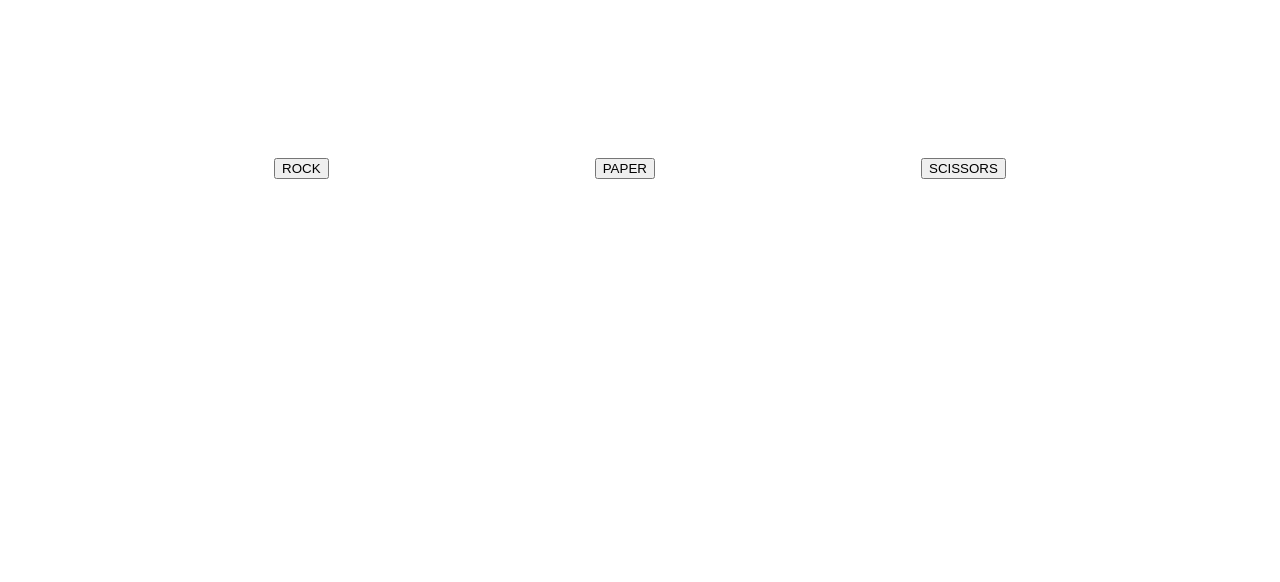
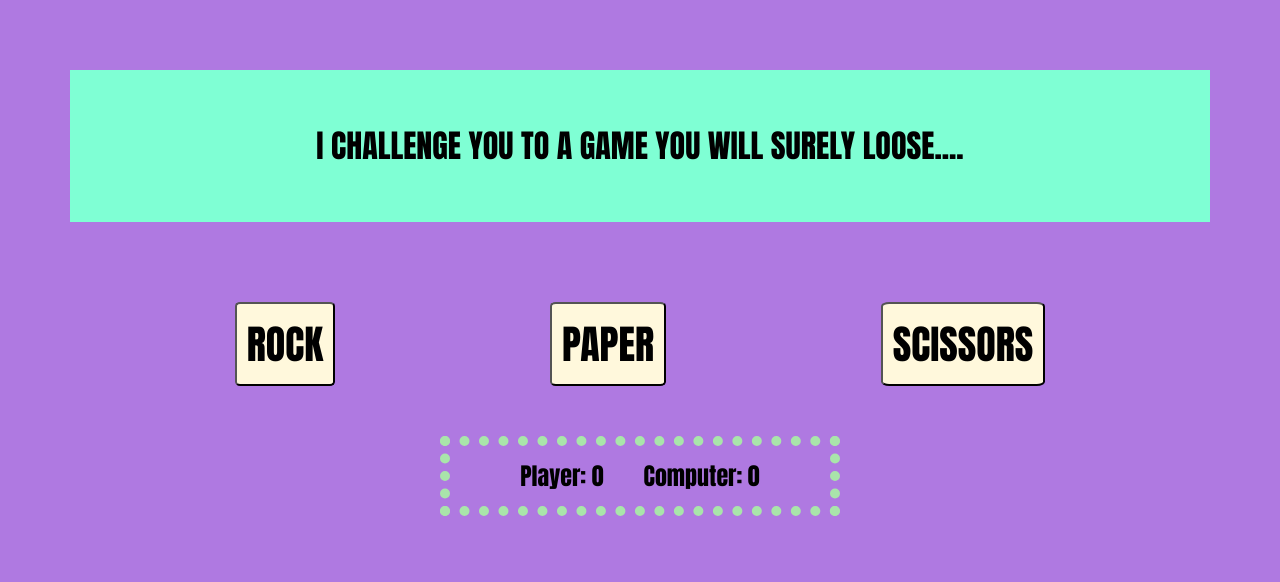
Before and after one commit to orangejamface/rockpaperscissors, a plain HTML site: page rps.html in a window 1280 px wide. Drawn offline with Linux system fonts and the light colour scheme.

Commit message:
styling additions, flexbox + background, border animations, also added  extra messasges to appear using JS

```diff
--- a/java.js
+++ b/java.js
@@ -23,15 +23,21 @@ const gameBtns = document.querySelector('.gameButtons'); //div containing the th
 const newGame = document.querySelector('.newGame'); //play again? button
 
 function resetButton() {
+    if (pScore === 5)   {
+        end.textContent = 'Ok....how about another round?'
+    }
+    else {
+        end.textContent = 'HA, I told you!! try again if you dare'
+    }
     if (pScore === 5 || cScore === 5 ) {
         cScore = 0;
         pScore = 0;
         gameBtns.style.cssText = 'display: none;'
         newGame.style.cssText = 'display: flex;'
-    }  //function to remove play buttons and display reset button
+    }  //function to remove play buttons and display reset button once game is over
 };
 
-newGame.addEventListener('click', resetGame); //when new game button is clicked, call the resetGame function
+newGame.addEventListener('click', resetGame);
 
 
 function resetGame() {
@@ -39,14 +45,14 @@ function resetGame() {
     gameBtns.style.cssText = 'display: flex;';
     playScore.textContent = `Player:  ${pScore}`;
     comScore.textContent = `Computer:  ${pScore}`;
-    end.textContent = '';
+    end.textContent = 'here weeeee go!';
     lastPlay.textContent = '';
     message.textContent = '';
 }
 
 function playRound() {
-    let playerSelection = this.textContent; // sets player selection to whichever button is clicked
-    console.log(playerSelection);
+    let playerSelection = this.textContent; // sets playerSelection to text of whichever button is clicked
+    // console.log(playerSelection);
 
     let computerPlay = numGen();
     if (computerPlay === 1) {
@@ -57,6 +63,7 @@ function playRound() {
             computerSelection = 'SCISSORS'
         }
 
+    // result.style.cssText = 'background-color: red;'
     if  ((playerSelection === 'ROCK' && computerSelection === 'ROCK') ||
         (playerSelection === 'PAPER' && computerSelection === 'PAPER') ||
         (playerSelection === 'SCISSORS' && computerSelection === 'SCISSORS')) {
@@ -77,19 +84,19 @@ function playRound() {
     else {
     result = 'invalid entry';
     }
-    console.log(result);
-    console.log(`Player:  ${pScore}`);
+    // console.log(result);
+    // console.log(`Player:  ${pScore}`);
 
     playScore.textContent = `Player:  ${pScore}`;
     comScore.textContent = `Computer: ${cScore}`;
     lastPlay.textContent = `You played ${playerSelection},
-    I played ${computerSelection}`;
+    Computer played ${computerSelection}`;
     message.textContent = result;
 
 
     if (cScore === 5){
         console.log('GAME OVER')
-        end.textContent = 'GAME OVER!  Better luck nect time'
+        end.textContent = 'GAME OVER!  Better luck next time'
         resetButton();
     }
 
--- a/rps.html
+++ b/rps.html
@@ -4,12 +4,15 @@
     <meta charset="UTF-8">
     <meta http-equiv="X-UA-Compatible" content="IE=edge">
     <meta name="viewport" content="width=device-width, initial-scale=1.0">
-    <title>Document</title>
+    <title>ULTIMATE ROCK PAPER SCISSORS</title>
     <link rel="stylesheet" href="style.css">
 </head>
+
 <body>
 
-<div class="topSpace"></div>
+    <div class="topSpace">
+        <h1 class="end">I CHALLENGE YOU TO A GAME YOU WILL SURELY LOOSE....</h1>
+    </div>
 
     <div class="gameButtons">
         <button id="selection" class="rock">ROCK</button>
@@ -21,20 +24,18 @@
         <button class="newGame">PLAY AGAIN?</button>
     </div>
 
-
-
     <div class="scoreboard">
-    <!-- <h2>SCORE: </h2> -->
-    <h2 class="playScore"></h2>
-    <h2 class="comScore"></h2>
+        <h2 class="playScore">Player: 0</h2>
+        <h2 class="comScore">Computer: 0</h2>
     </div>
 
-<h1 class="end"></h1>
+    <div class="playBoard">
         <h1 class="lastPlay"></h1>
         <h2 class="message"></h2>
+    </div>
 
     <script type="text/javascript" src="java.js"></script>
 
+</body>
 
-</body>
 </html>
--- a/style.css
+++ b/style.css
@@ -1,16 +1,61 @@
 
-.topSpace {
-    height: 150px;
+
+
+*       {
+    font-family: Impact, Haettenschweiler, 'Arial Narrow Bold', sans-serif;
+    box-sizing: border-box;
+    text-align: center;
 }
 
-.message, .gameButtons, .newGame, .pressToReset, .lastPlay, .end, .scoreboard {
+.topSpace {         /* Style applied to message at end of game, appears at top */
+    display: flex;
+    align-items: center;
+    justify-content: center;
+    min-width: 150px;
+    background-color: aquamarine;
+    animation-name: blinkingBack; /* This will be animation for background */
+    animation-duration: 1s;
+    animation-iteration-count: 100;
+    margin: 50px;
+    padding: 30px;
+}
+@keyframes blinkingBack {
+    50% {
+      background-color: #ffcd5f;
+    }
+  }
+
+
+body    {
+    background-color: rgb(175, 121, 225);
+    display: flex;
+    justify-content: center;
+    flex-direction: column;
+    margin: 20px;
+}
+
+.message, .gameButtons, .newGame, .pressToReset, .lastPlay, .scoreboard {
     display: flex;
     justify-content: center;
 }
 
 .scoreboard {
+    border: 10px dotted #6af6e1;
+    animation-name: blinking; /* This will be animation for border */
+    animation-duration: 0.3s;
+    animation-iteration-count: 100;
     margin-top: 50px;
+    width: 400px;
+    height: 80px;
+    align-self: center;
+    align-items: center;
 }
+
+@keyframes blinking {
+    50% {
+      border-color: #ffcd5f;
+    }
+  }
 
 h2      {
     padding-left: 20px;
@@ -24,3 +69,33 @@ h2      {
 .newGame {
     display: none;
 }
+
+.gameButtons, .newGame {
+    margin-top: 30px;
+}
+
+ #selection, .newGame    { /* This style is applied to all buttons */
+    padding: 10px;
+    font-size: 40px;
+    background-color: cornsilk;
+    border-radius: 5%;
+}
+
+
+/* .blinking {
+    border: 10px dotted #9ae2ff;
+    animation-name: blinking;
+    animation-duration: 1s;
+    animation-iteration-count: 100;
+    margin-top: 50px;
+    width: 400px;
+    height: 80px;
+    align-self: center;
+    flex-direction: row; */
+    /* align-items: center; */
+  /* }
+  @keyframes blinking {
+    50% {
+      border-color: #ffcd5f;
+    }
+  } */
```
Lines whose indentation alone changed are shown as unchanged.
